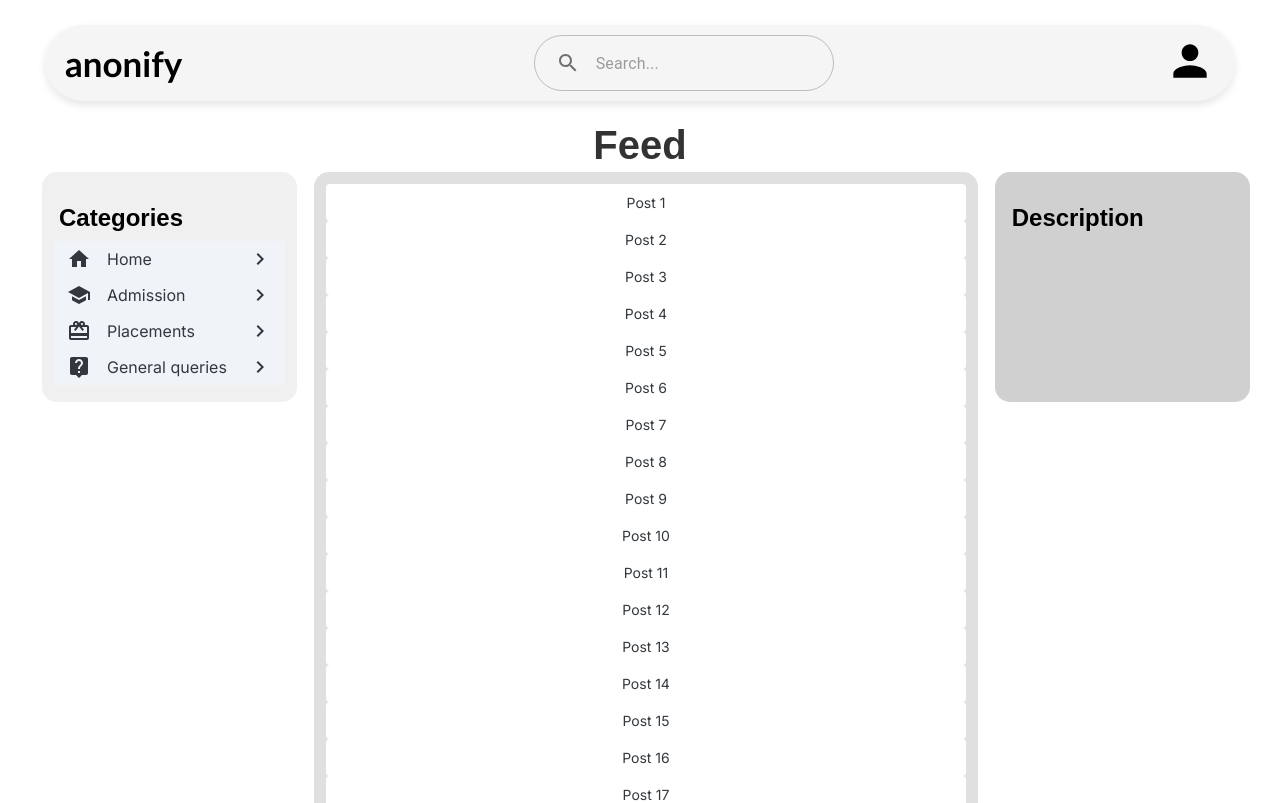
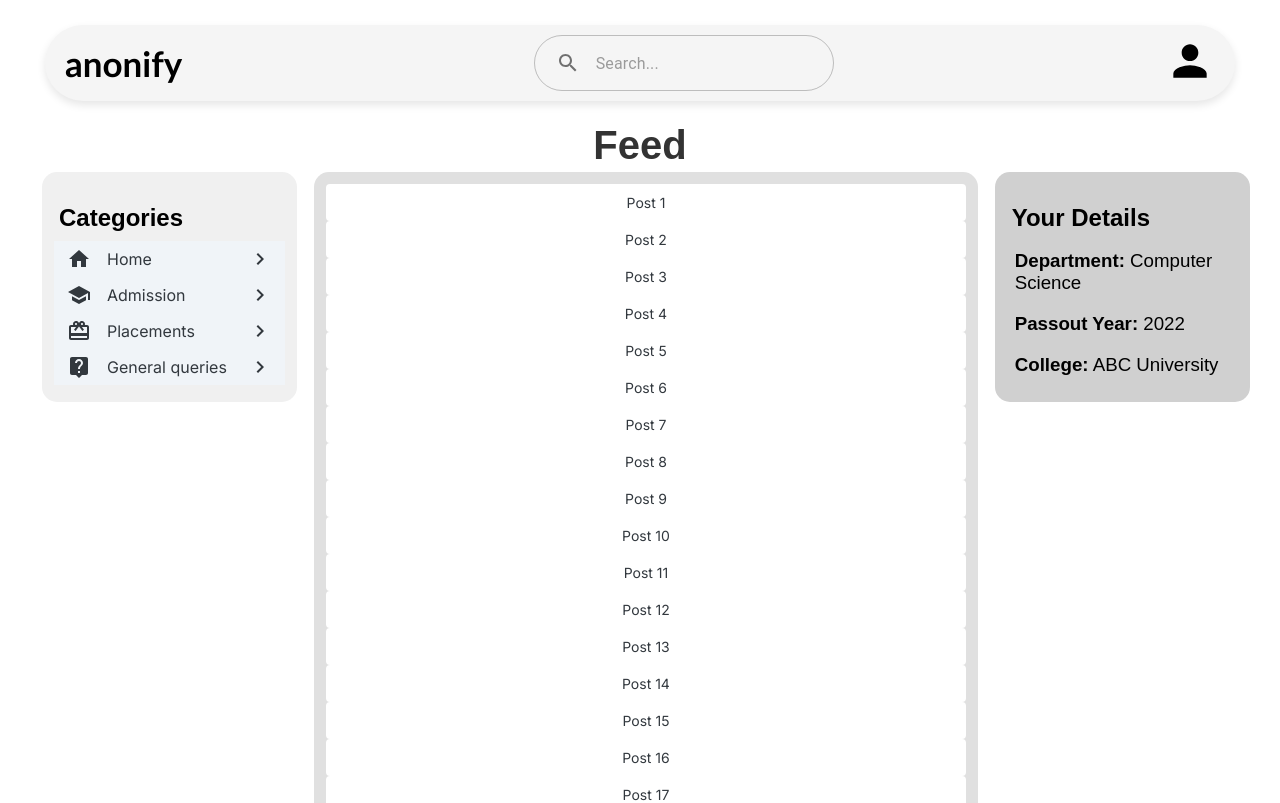
Before and after one commit to TirthNandha/anonify, a React (Create React App) app in the folder frontend/: page / in a window 1280 px wide. Shown: the top 803 px of the page. Built offline with nearby package versions, Linux system fonts and the light colour scheme; a web font is replaced by a local one.

Commit message:
chore: Add YourDetails component to display user details in Content component

```diff
--- a/frontend/src/Components/Content.jsx
+++ b/frontend/src/Components/Content.jsx
@@ -4,6 +4,7 @@ import Sheet from '@mui/joy/Sheet';
 import Grid from '@mui/joy/Grid';
 import '@fontsource/inter';
 import Categories from './Categories';
+import YourDetails from './YourDetails';
 
 
 const Item = styled(Sheet)(({ theme }) => ({
@@ -32,7 +33,8 @@ function Content() {
                     }
                 </Grid>
                 <Grid item xs={2.5} sx={{ height: '230px', backgroundColor: '#d0d0d0', borderRadius: '15px', marginLeft: '7px', position: 'sticky', top: "172px" }}>
-                <h2 style={{paddingLeft:"5px", marginBottom: 3}}>Description</h2>
+                <h2 style={{paddingLeft:"5px", marginBottom: 3}}>Your Details</h2>
+                <YourDetails />
                 </Grid>
             </Grid>
 
--- /dev/null
+++ b/frontend/src/Components/YourDetails.jsx
@@ -0,0 +1,27 @@
+import React from "react";
+
+function YourDetails() {
+    const department = "Computer Science";
+    const passoutYear = 2022;
+    const college = "ABC University";
+
+    return (
+        <div style={{paddingLeft: '8px'}}>
+            <h3>
+                <span style={{ color: "dark" }}>Department:</span>
+                <span style={{ fontWeight: "normal" }}> {department}</span>
+            </h3>
+            <h3>
+                <span style={{ color: "dark" }}>Passout Year:</span>
+                <span style={{ fontWeight: "normal" }}> {passoutYear}</span>
+            </h3>
+            <h3>
+                <span style={{ color: "dark" }}>College:</span>
+                <span style={{ fontWeight: "normal" }}> {college}</span>
+            </h3>
+        </div>
+
+    );
+}
+
+export default YourDetails;
```
